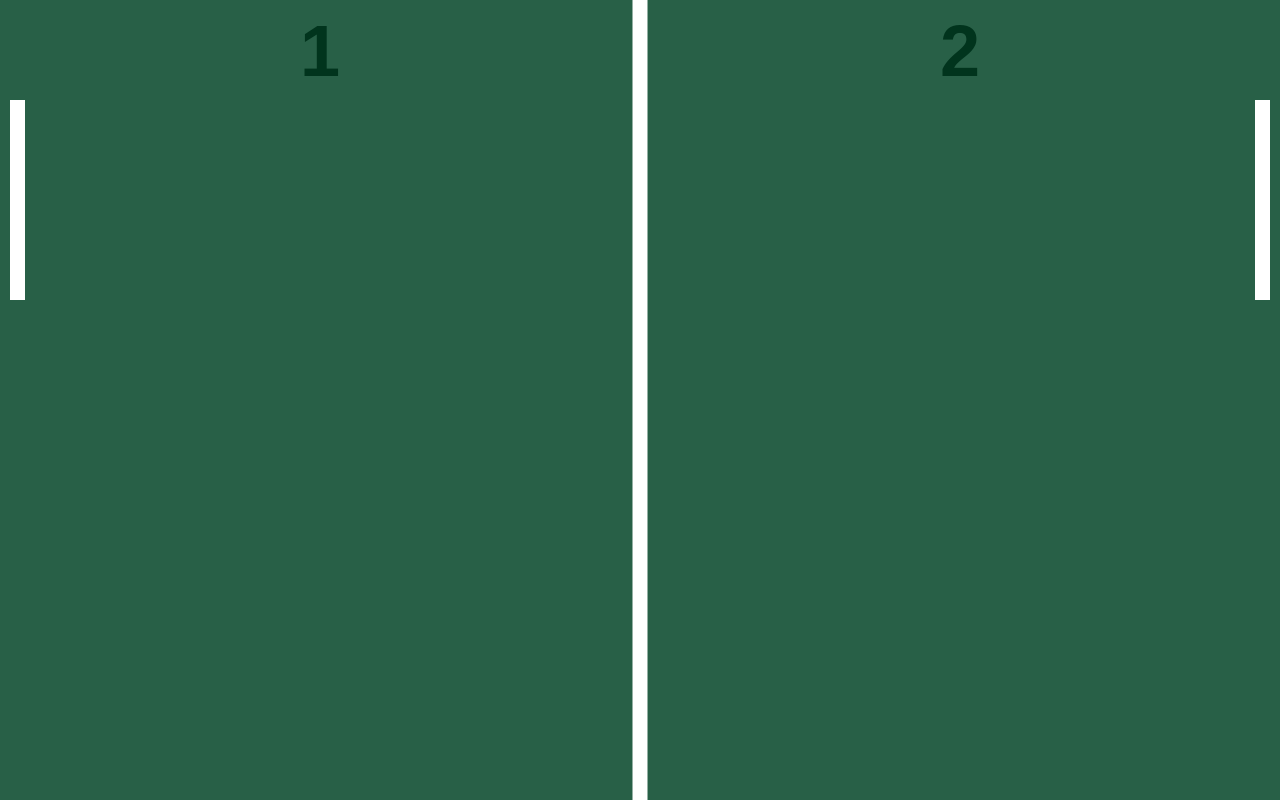
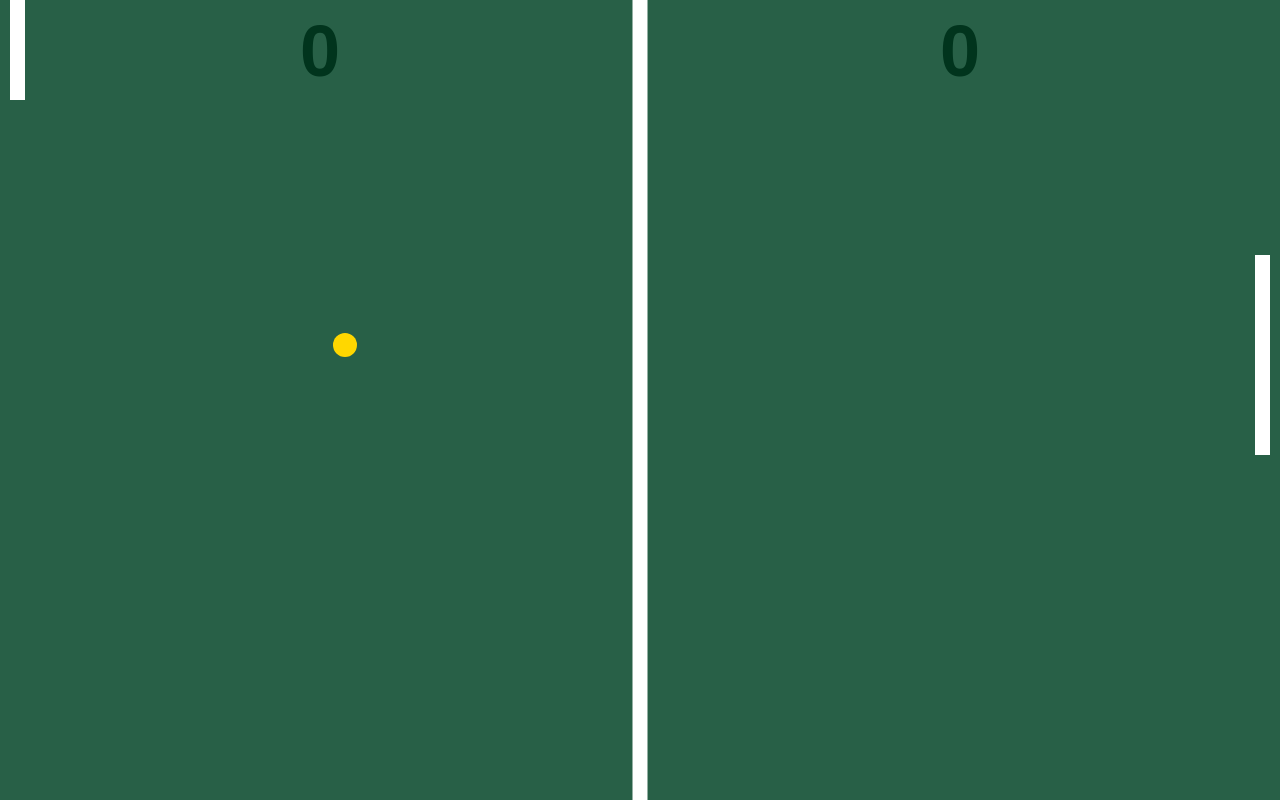
Before and after one commit to gmandreola/pong-game, a plain HTML site: page index.html in a window 1280 px wide. Drawn offline with Linux system fonts and the light colour scheme.

Commit message:
Finalizado o jogo e corrigidos erros quando necessário

```diff
--- a/index.html
+++ b/index.html
@@ -20,6 +20,8 @@
         const canvasEl = document.querySelector('canvas'),
               canvasCtx = canvasEl.getContext('2d'),
               gapX = 10
+
+        const mouse = {x:0, y:0}
 
         // campo
         const field = {
@@ -44,31 +46,58 @@
         //raquete esquerda
         const leftPaddle ={
             x: gapX,
-            y: 100,
+            y: 0,
             w: line.w,
             h: 200,
+            _move: function () {
+                this.y = mouse.y - this.h/2
+            },
+
             draw: function(){
                 canvasCtx.fillStyle = "#ffffff"
                 canvasCtx.fillRect(this.x, this.y, this.w, this.h)
-            }
+
+                this._move()
+            },
         }
 
         // raquete direita
         const rightPaddle = {
             x: field.w - line.w - gapX,
-            y: 100,
+            y: 0,
             w: line.w,
             h: 200,
+            speed: 5,
+            _move: function() {
+                if (this.y + this.h/2 < ball.y + ball.r) {
+                    this.y += this.speed
+                } else {
+                    this.y -= this.speed
+                }
+            },
+            speedUp: function() {
+                this.speed += 1
+            },
+
             draw: function(){
                 canvasCtx.fillStyle = "#ffffff"
                 canvasCtx.fillRect(this.x, this.y, this.w, this.h)
+
+                this._move()
             }
         }
 
         // placar
         const score ={
-            human: 1,
-            computer: 2,
+            human: 0,
+            computer: 0,
+            increaseHuman: function () {
+                this.human++
+            },
+            increaseComputer: function () {
+                this.computer++
+            },
+
             draw: function(){
                 canvasCtx.font = "bold 72px Arial"
                 canvasCtx.textAlign = "center"
@@ -81,19 +110,82 @@
 
         // bola
         const ball = {
-            x: 300,
-            y: 200,
+            x: field.w/2,
+            y: field.h/2,
             r: 12,
             speed: 5,
+            directionX: 1,
+            directionY: 1,
+
+            _calcPosition: function() {
+                // verifica se o jogador humano marcou ponto
+                if (this.x > field.w - this.r - rightPaddle.w - gapX) {
+
+                    if (
+                     this.y + this.r > rightPaddle.y &&
+                     this.y - this.r < rightPaddle.y + rightPaddle.h
+                    ) {
+                     this._reverseX()
+                    } else {
+                      score.increaseHuman()
+                      this._pointUp()
+                    }
+                }
+
+                // verificar se o jogador Computer marcou ponto
+                if (this.x < this.r + leftPaddle.w + gapX) {
+                    if (
+                        this.y + this.r > leftPaddle.y &&
+                        this.y - this.r < leftPaddle.y + leftPaddle.h
+                        ) {
+                      this._reverseX()
+                    } else {
+                      score.increaseComputer()
+                      this._pointUp()
+                    }
+                }
+
+                //verificação do topo e da base do campo
+                if (
+                 (this.y - this.r < 0 && this.directionY < 0) ||
+                 (this.y > field.h - this.r && this.directionY > 0)
+                 )  {
+                    this._reverseY()
+                    }
+            },
+            //rebate a bola invertendo o sinal do eixo Y
+            _reverseX: function() {
+                this.directionX *= -1
+            },
+
+            _reverseY: function() {
+                this.directionY *= -1
+            },
+
+            _speedUp: function() {
+                this.speed += 2
+
+            },
+
+            _pointUp: function() {
+                this._speedUp()
+                rightPaddle.speedUp()
+                this.x = field.w/2
+                this.y = field.h/2
+            },
+
             _move: function(){
-                this.x += 1 * this.speed
-                this.y += 1 * this.speed
+                this.x += this.directionX * this.speed
+                this.y += this.directionY * this.speed
             },
+
             draw: function(){
                 canvasCtx.fillStyle = "#ffd700"
                 canvasCtx.beginPath()
                 canvasCtx.arc(this.x, this.y, this.r, 0, 2*Math.PI, false)
                 canvasCtx.fill()
+
+                this._calcPosition()
                 this._move()
             }
         }
@@ -115,7 +207,31 @@
         setup()
         draw()
 
-        window.setInterval(draw, 1000/60)
+        window.animateFrame = (function (){
+            return (
+                window. requestAnimationFrame ||
+                window.webkitRequestAnimationFrame ||
+                window.mozRequestAnimationFrame ||
+                window.oRequestAnimationFrame ||
+                window.msRequestAnimationFrame ||
+                function (callback) {
+                    return window.setTimeout (callback, 1000/60)
+                }
+            )
+        })()
+
+        function main() {
+            animateFrame(main)
+            draw()
+        }
+
+        setup()
+        main()
+
+        canvasEl.addEventListener('mousemove', function(e){
+            mouse.x = e.pageX
+            mouse.y = e.pageY
+        })
 
     </script>
 </body>
```
Lines whose indentation alone changed are shown as unchanged.
